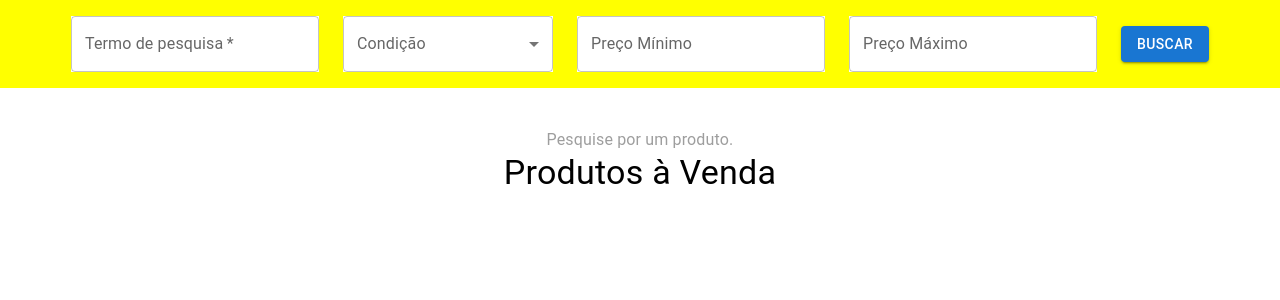
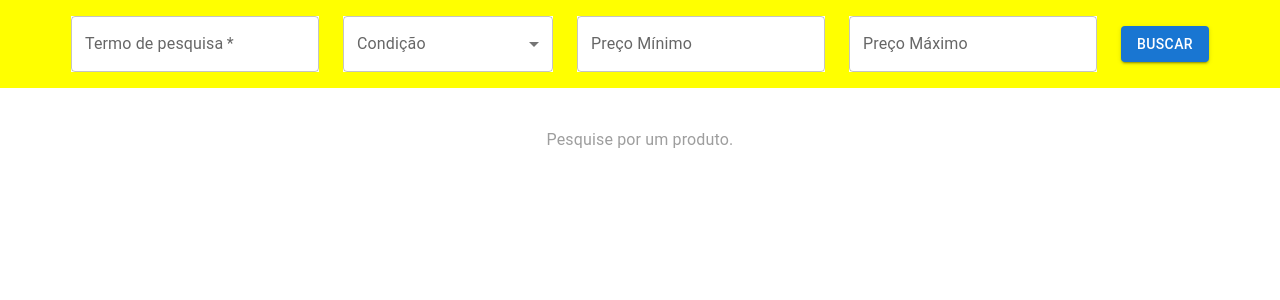
Before and after one commit to Ezequieloliveiras/desafio_mercado_livre_frontend, a React (Create React App) app: page / in a window 1280 px wide. Shown: the top 300 px of the page. Built offline with nearby package versions, Linux system fonts and the light colour scheme; the HTML template or start-up script is replaced by a standard one.

Commit message:
adicionando estilos

```diff
--- a/src/components/CardProducts.jsx
+++ b/src/components/CardProducts.jsx
@@ -1,4 +1,4 @@
-import React from 'react'
+import React, { useEffect, useState } from 'react'
 import { Typography, Button, Grid2 } from '@mui/material'
 import { useNavigate } from 'react-router-dom'
 import {
@@ -8,10 +8,29 @@ import {
     StyledCardContent,
     StyledGrid
 } from '../styles/StyleCardProducts'
-
-
+import axios from 'axios'
 
 const ProductGrid = ({ products }) => {
+    const [base, setBase] = useState([])
+
+    useEffect(() => {
+        const fetchImages = async () => {
+            try {
+                const MLBS = await Promise.all(
+                    products.map(async (product) => {
+                        const response = await axios.get(`https://api.mercadolibre.com/items/${product.id}`)
+                        return response.data
+                    })
+                )
+                setBase(MLBS) // Atualizando o estado com os dados dos produtos
+            } catch (error) {
+                console.error('Erro ao buscar a descrição do produto:', error)
+            }
+        }
+
+        fetchImages()
+    }, [products])
+
     const navigate = useNavigate()
 
     const handleProductClick = (product) => {
@@ -20,28 +39,51 @@ const ProductGrid = ({ products }) => {
 
     return (
         <StyledContainer>
-            <Typography variant="h4" align="center" gutterBottom>
-                Produtos à Venda
-            </Typography>
+            <StyledGrid
+                container
+                spacing={2}
+                alignItems="stretch"
+                sx={{
+                    backgroundColor: products.length > 0 ? 'rgba(0, 0, 0, 0.1)' : '',
+                    padding: '10px 0px',
+                    width:'100%'
+                }}
 
-            <StyledGrid container spacing={2} alignItems="stretch">
-                {products.map((product) => (
-                    <Grid2 xs={12} sm={6} md={4} key={product.id} sx={{ width: '300px' }}>
-                        <StyledCard onClick={() => handleProductClick(product)}>
-                            <StyledCardMedia src={product.thumbnail} alt={product.title} />
+            >
+
+
+                {products.map((product, index) => (
+
+                    <Grid2 xs={12} sm={6} md={4} key={product.id} width={300}  >
+                        <StyledCard onClick={() => handleProductClick(product)} >
+                            <StyledCardMedia
+                                component="img"
+                                src={base[index]?.pictures?.[0]?.url || product.thumbnail}
+                                alt={product.title}
+
+                            />
                             <StyledCardContent>
                                 <Typography variant="h5" component="div">
                                     {product.title}
                                 </Typography>
                             </StyledCardContent>
-                            <Typography variant="h5" component="div" textAlign="center" color="green">
+                            <Typography
+                                variant="h5"
+                                component="div"
+                                textAlign="center"
+                                color="green"
+                            >
                                 R$ {product.price}
                             </Typography>
-
-                            <Button size="small" sx={{ marginBottom: 1 }} onClick={() => handleProductClick(product)}>
+                            <Button
+                                size="small"
+                                sx={{ marginBottom: 1 }}
+                                onClick={() => handleProductClick(product)}
+                            >
                                 Ver Produto
                             </Button>
                         </StyledCard>
+
                     </Grid2>
                 ))}
             </StyledGrid>
--- a/src/index.css
+++ b/src/index.css
@@ -2,7 +2,6 @@
 * {
   margin: 0;
   padding: 0;
-  box-sizing: border-box; /* Para incluir padding e border dentro da largura e altura */
 }
 
 /* Remove margin e padding do html e body */
--- a/src/pages/HomePage.jsx
+++ b/src/pages/HomePage.jsx
@@ -47,7 +47,7 @@ function App() {
         display: 'flex',
         justifyContent: 'center',
         alignItems: 'center',
-        flexDirection: 'column'
+        flexDirection: 'column',
       }}>
       <div style={{ backgroundColor: 'yellow', width: '100%', display: 'flex' }}>
 
--- a/src/styles/StyleCardProducts.jsx
+++ b/src/styles/StyleCardProducts.jsx
@@ -7,6 +7,7 @@ const StyledContainer = styled(Container)`
     justify-content: center;
     flex-direction: column;
     max-width: 100%;
+    padding: 0px;
 }
 `
 
@@ -19,9 +20,13 @@ const StyledCard = styled(Card)`
 `
 
 const StyledCardMedia = styled.img`
-  height: auto;
-  width: 100%;
+  width: auto;
+  height: 300px;
+  object-fit: cover;
+  display: block;
+  margin: 0 auto;
 `
+
 
 const StyledCardContent = styled.div`
   flex-grow: 1;
```
Also changed, not shown: src/components/AppBar.jsx (deleted, +0 -199 lines).
